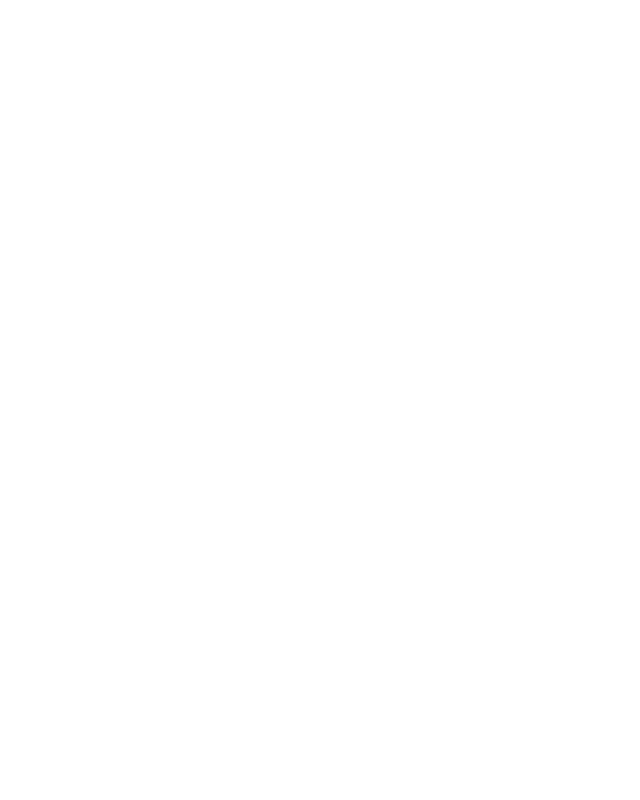
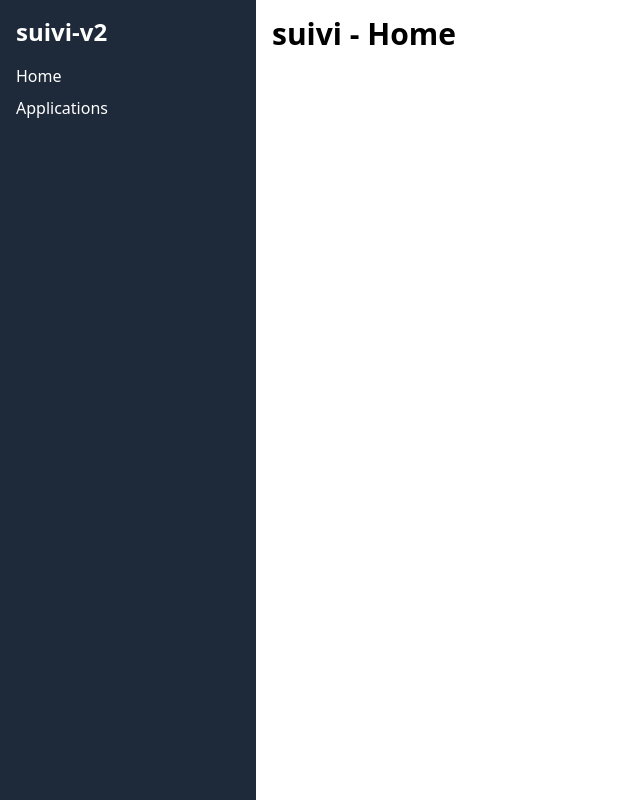
Before and after one commit to GDami/suivi-fastapi, a React (Vite) app in the folder front/: page /home in a window 1280 px wide. Before the commit this address had no page. Shown: the whole page, without its empty margins (0-640 px from the left). Built offline with nearby package versions, Linux system fonts and the light colour scheme.

Commit message:
more routes 👍

```diff
--- a/front/src/App.tsx
+++ /dev/null
@@ -1,12 +0,0 @@
-import Sidebar from "./components/Sidebar"
-
-function App() {
-
-  return (
-    <>
-        <Sidebar />
-    </>
-  )
-}
-
-export default App
--- /dev/null
+++ b/front/src/Applications.tsx
@@ -0,0 +1,18 @@
+import Sidebar from "./components/Sidebar"
+import Page from "./layout/Page"
+
+function Applications() {
+
+  return (
+    <div className="flex">
+        <Sidebar />
+        <Page>
+          <h1 className="text-3xl font-bold">
+              suivi - Applications
+          </h1>
+        </Page>
+    </div>
+  )
+}
+
+export default Applications
--- /dev/null
+++ b/front/src/Home.tsx
@@ -0,0 +1,18 @@
+import Sidebar from "./components/Sidebar"
+import Page from "./layout/Page"
+
+function Home() {
+
+  return (
+    <div className="flex">
+        <Sidebar />
+        <Page>
+          <h1 className="text-3xl font-bold">
+              suivi - Home
+          </h1>
+        </Page>
+    </div>
+  )
+}
+
+export default Home
--- a/front/src/components/Sidebar.tsx
+++ b/front/src/components/Sidebar.tsx
@@ -1,3 +1,5 @@
+import { Link } from "react-router"
+
 const styles = {
     h2: "text-2xl font-bold mb-4",
     li: "mb-2",
@@ -5,14 +7,14 @@ const styles = {
 
 export default function Sidebar() {
     return (
-        <div className="w-64 h-screen bg-gray-800 text-white p-4">
+        <aside className="w-64 h-screen bg-gray-800 text-white p-4">
             <h2 className={styles.h2}>suivi-v2</h2>
             <ul>
-                <li className={styles.li}><a href="#" className="hover:text-gray-400">Home</a></li>
-                <li className={styles.li}><a href="#" className="hover:text-gray-400">Applications</a></li>
-                <li className={styles.li}><a href="#" className="hover:text-gray-400">Companies</a></li>
-                <li className={styles.li}><a href="#" className="hover:text-gray-400">Follow-ups</a></li>
+                <li className={styles.li}><Link to="/home" className="hover:text-gray-400">Home</Link></li>
+                <li className={styles.li}><Link to="/applications" className="hover:text-gray-400">Applications</Link></li>
+                {/* <li className={styles.li}><Link to="/companies" className="hover:text-gray-400">Companies</Link></li>
+                <li className={styles.li}><Link to="/actions" className="hover:text-gray-400">Actions</Link></li> */}
             </ul>
-        </div>
+        </aside>
     )
 }
--- /dev/null
+++ b/front/src/layout/Page.tsx
@@ -0,0 +1,9 @@
+import type { PropsWithChildren } from "react";
+
+export default function Page({ children }: PropsWithChildren) {
+    return (
+        <main className="p-4 w-full max-w-5xl">
+            { children }
+        </main>
+    )
+}
--- a/front/src/main.tsx
+++ b/front/src/main.tsx
@@ -1,14 +1,17 @@
 import { StrictMode } from 'react'
 import { createRoot } from 'react-dom/client'
 import './index.css'
-import App from './App.tsx'
-import { BrowserRouter, Route, Routes } from 'react-router'
+import Home from './Home.tsx'
+import { BrowserRouter, Route, Routes, Navigate } from 'react-router'
+import Applications from './Applications.tsx'
 
 createRoot(document.getElementById('root')!).render(
   <StrictMode>
     <BrowserRouter>
         <Routes>
-            <Route path="/" element={<App />} />
+            <Route path="/" element={<Navigate to="/home" />} />
+            <Route path="/home" element={<Home />} />
+            <Route path="/applications" element={<Applications />} />
         </Routes>
     </BrowserRouter>
   </StrictMode>,
```
